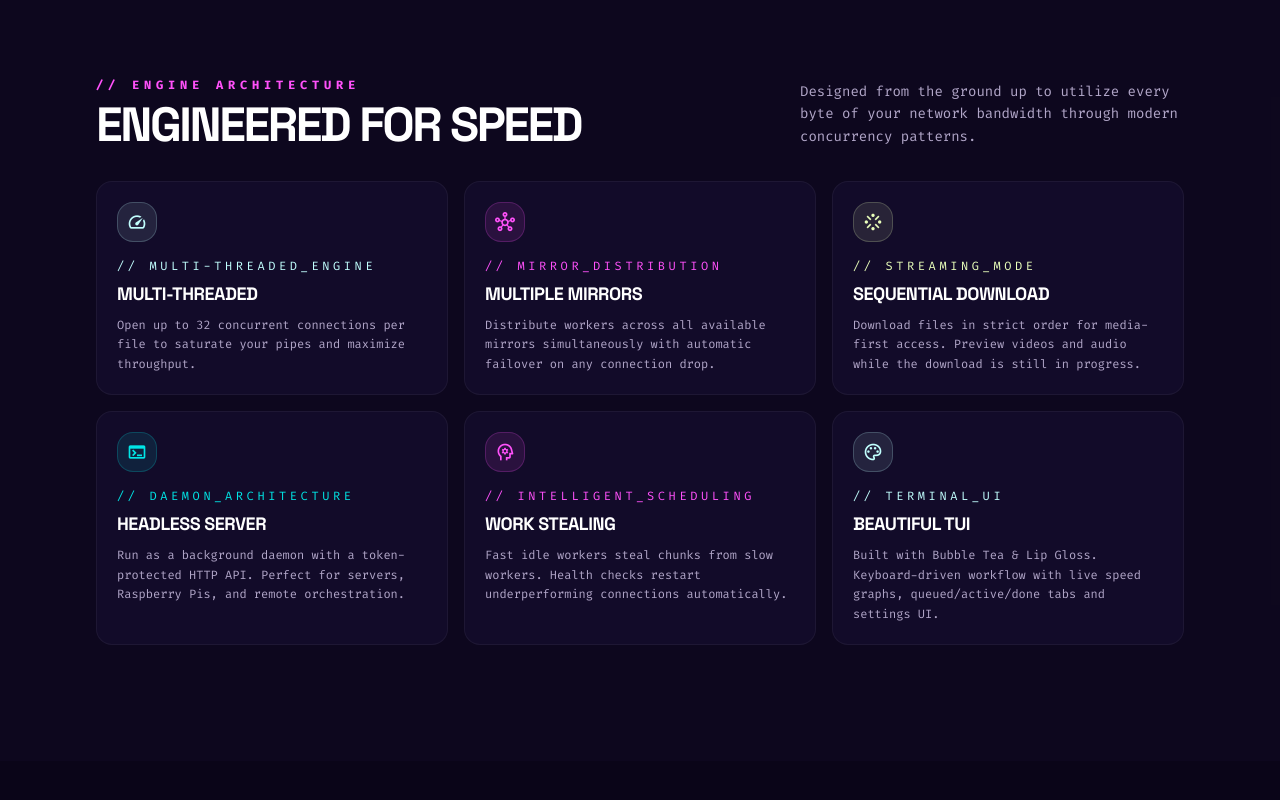
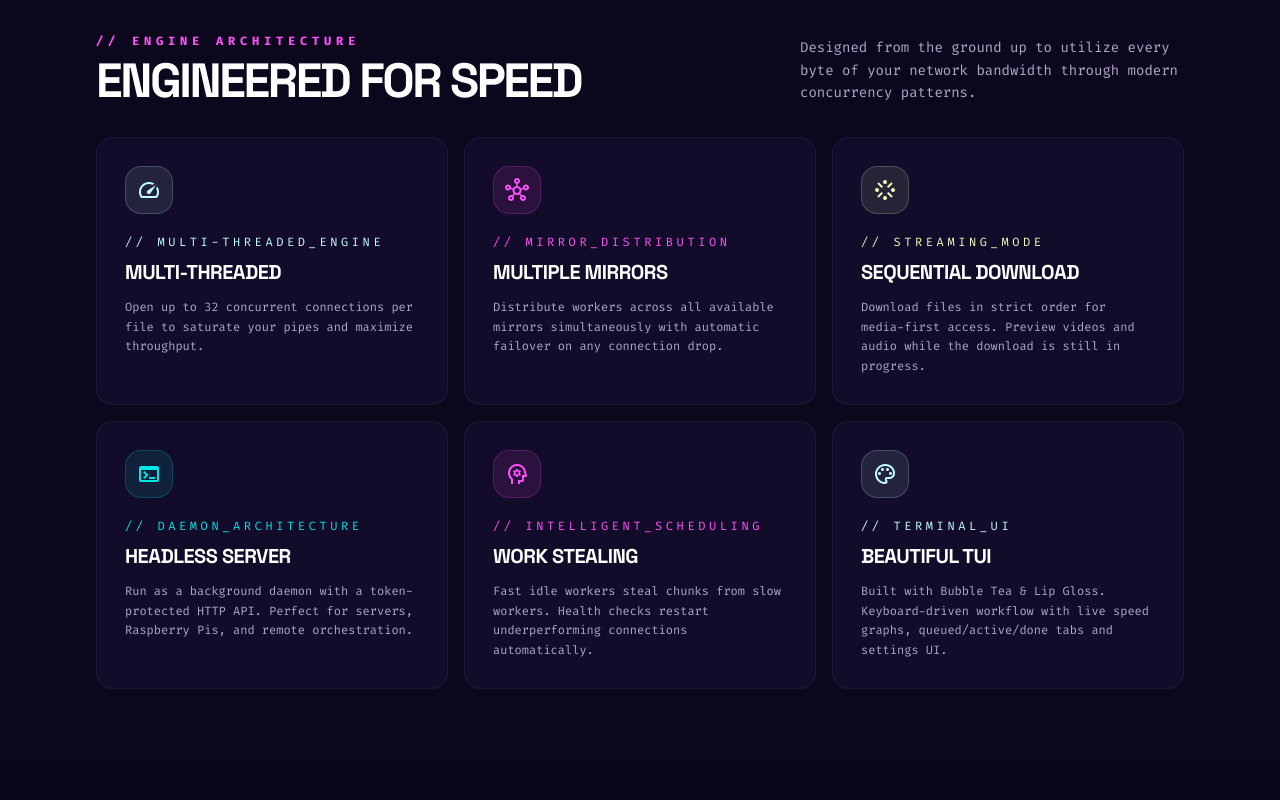
Before and after one commit to SurgeDM/surge-website, a plain HTML site: page index.html in a window 1280 px wide. Shown: the part 920-1720 px from the top of the page. Drawn offline with nearby package versions, Linux system fonts and the light colour scheme; no server answers.

Commit message:
feat: Implement an auto-glitch effect for headings and update feature card padding, icon, and text sizes.

```diff
--- a/index.html
+++ b/index.html
@@ -191,7 +191,8 @@
 
     /* ── Glitch Effect ── */
     .glitch-hover { position: relative; display: inline-block; }
-    .glitch-hover:hover {
+    .glitch-hover:hover,
+    .glitch-hover.glitching {
         animation: glitchText 0.35s steps(2) 1;
     }
     @keyframes glitchText {
@@ -410,57 +411,57 @@
     </div>
     <div class="grid md:grid-cols-2 lg:grid-cols-3 gap-4">
       <!-- Multi-threaded -->
-      <div class="bg-[#120b29] p-5 rounded-2xl border border-white/5 card-shimmer group reveal-card" style="transition-delay: 0s;">
-        <div class="w-10 h-10 bg-primary/10 rounded-xl flex items-center justify-center mb-4 border border-primary/20 group-hover:scale-110 transition-transform">
-          <span class="material-symbols-outlined text-primary text-xl">speed</span>
+      <div class="bg-[#120b29] p-7 rounded-2xl border border-white/5 card-shimmer group reveal-card" style="transition-delay: 0s;">
+        <div class="w-12 h-12 bg-primary/10 rounded-xl flex items-center justify-center mb-5 border border-primary/20 group-hover:scale-110 transition-transform">
+          <span class="material-symbols-outlined text-primary text-2xl">speed</span>
         </div>
-        <p class="font-body text-primary text-xs mb-1.5 tracking-[0.3em] uppercase">// MULTI-THREADED_ENGINE</p>
-        <h3 class="font-headline text-lg font-bold mb-2 text-white uppercase tracking-tight">Multi-Threaded</h3>
+        <p class="font-body text-primary text-xs mb-2 tracking-[0.3em] uppercase">// MULTI-THREADED_ENGINE</p>
+        <h3 class="font-headline text-xl font-bold mb-3 text-white uppercase tracking-tight">Multi-Threaded</h3>
         <p class="text-on-surface-variant text-xs font-body leading-relaxed">Open up to 32 concurrent connections per file to saturate your pipes and maximize throughput.</p>
       </div>
       <!-- Multiple Mirrors -->
-      <div class="bg-[#120b29] p-5 rounded-2xl border border-white/5 card-shimmer group reveal-card" style="transition-delay: 0.1s;">
-        <div class="w-10 h-10 bg-secondary/10 rounded-xl flex items-center justify-center mb-4 border border-secondary/20 group-hover:scale-110 transition-transform">
-          <span class="material-symbols-outlined text-secondary text-xl">hub</span>
+      <div class="bg-[#120b29] p-7 rounded-2xl border border-white/5 card-shimmer group reveal-card" style="transition-delay: 0.1s;">
+        <div class="w-12 h-12 bg-secondary/10 rounded-xl flex items-center justify-center mb-5 border border-secondary/20 group-hover:scale-110 transition-transform">
+          <span class="material-symbols-outlined text-secondary text-2xl">hub</span>
         </div>
-        <p class="font-body text-secondary text-xs mb-1.5 tracking-[0.3em] uppercase">// MIRROR_DISTRIBUTION</p>
-        <h3 class="font-headline text-lg font-bold mb-2 text-white uppercase tracking-tight">Multiple Mirrors</h3>
+        <p class="font-body text-secondary text-xs mb-2 tracking-[0.3em] uppercase">// MIRROR_DISTRIBUTION</p>
+        <h3 class="font-headline text-xl font-bold mb-3 text-white uppercase tracking-tight">Multiple Mirrors</h3>
         <p class="text-on-surface-variant text-xs font-body leading-relaxed">Distribute workers across all available mirrors simultaneously with automatic failover on any connection drop.</p>
       </div>
       <!-- Sequential Download -->
-      <div class="bg-[#120b29] p-5 rounded-2xl border border-white/5 card-shimmer group reveal-card" style="transition-delay: 0.2s;">
-        <div class="w-10 h-10 bg-tertiary/10 rounded-xl flex items-center justify-center mb-4 border border-tertiary/20 group-hover:scale-110 transition-transform">
-          <span class="material-symbols-outlined text-tertiary text-xl">stream</span>
+      <div class="bg-[#120b29] p-7 rounded-2xl border border-white/5 card-shimmer group reveal-card" style="transition-delay: 0.2s;">
+        <div class="w-12 h-12 bg-tertiary/10 rounded-xl flex items-center justify-center mb-5 border border-tertiary/20 group-hover:scale-110 transition-transform">
+          <span class="material-symbols-outlined text-tertiary text-2xl">stream</span>
         </div>
-        <p class="font-body text-tertiary text-xs mb-1.5 tracking-[0.3em] uppercase">// STREAMING_MODE</p>
-        <h3 class="font-headline text-lg font-bold mb-2 text-white uppercase tracking-tight">Sequential Download</h3>
+        <p class="font-body text-tertiary text-xs mb-2 tracking-[0.3em] uppercase">// STREAMING_MODE</p>
+        <h3 class="font-headline text-xl font-bold mb-3 text-white uppercase tracking-tight">Sequential Download</h3>
         <p class="text-on-surface-variant text-xs font-body leading-relaxed">Download files in strict order for media-first access. Preview videos and audio while the download is still in progress.</p>
       </div>
       <!-- Headless Server -->
-      <div class="bg-[#120b29] p-5 rounded-2xl border border-white/5 card-shimmer group reveal-card" style="transition-delay: 0.3s;">
-        <div class="w-10 h-10 bg-primary-dim/10 rounded-xl flex items-center justify-center mb-4 border border-primary-dim/20 group-hover:scale-110 transition-transform">
-          <span class="material-symbols-outlined text-primary-dim text-xl">terminal</span>
+      <div class="bg-[#120b29] p-7 rounded-2xl border border-white/5 card-shimmer group reveal-card" style="transition-delay: 0.3s;">
+        <div class="w-12 h-12 bg-primary-dim/10 rounded-xl flex items-center justify-center mb-5 border border-primary-dim/20 group-hover:scale-110 transition-transform">
+          <span class="material-symbols-outlined text-primary-dim text-2xl">terminal</span>
         </div>
-        <p class="font-body text-primary-dim text-xs mb-1.5 tracking-[0.3em] uppercase">// DAEMON_ARCHITECTURE</p>
-        <h3 class="font-headline text-lg font-bold mb-2 text-white uppercase tracking-tight">Headless Server</h3>
+        <p class="font-body text-primary-dim text-xs mb-2 tracking-[0.3em] uppercase">// DAEMON_ARCHITECTURE</p>
+        <h3 class="font-headline text-xl font-bold mb-3 text-white uppercase tracking-tight">Headless Server</h3>
         <p class="text-on-surface-variant text-xs font-body leading-relaxed">Run as a background daemon with a token-protected HTTP API. Perfect for servers, Raspberry Pis, and remote orchestration.</p>
       </div>
       <!-- Work Stealing -->
-      <div class="bg-[#120b29] p-5 rounded-2xl border border-white/5 card-shimmer group reveal-card" style="transition-delay: 0.4s;">
-        <div class="w-10 h-10 bg-secondary/10 rounded-xl flex items-center justify-center mb-4 border border-secondary/20 group-hover:scale-110 transition-transform">
-          <span class="material-symbols-outlined text-secondary text-xl">psychology</span>
+      <div class="bg-[#120b29] p-7 rounded-2xl border border-white/5 card-shimmer group reveal-card" style="transition-delay: 0.4s;">
+        <div class="w-12 h-12 bg-secondary/10 rounded-xl flex items-center justify-center mb-5 border border-secondary/20 group-hover:scale-110 transition-transform">
+          <span class="material-symbols-outlined text-secondary text-2xl">psychology</span>
         </div>
-        <p class="font-body text-secondary text-xs mb-1.5 tracking-[0.3em] uppercase">// INTELLIGENT_SCHEDULING</p>
-        <h3 class="font-headline text-lg font-bold mb-2 text-white uppercase tracking-tight">Work Stealing</h3>
+        <p class="font-body text-secondary text-xs mb-2 tracking-[0.3em] uppercase">// INTELLIGENT_SCHEDULING</p>
+        <h3 class="font-headline text-xl font-bold mb-3 text-white uppercase tracking-tight">Work Stealing</h3>
         <p class="text-on-surface-variant text-xs font-body leading-relaxed">Fast idle workers steal chunks from slow workers. Health checks restart underperforming connections automatically.</p>
       </div>
       <!-- Beautiful TUI -->
-      <div class="bg-[#120b29] p-5 rounded-2xl border border-white/5 card-shimmer group reveal-card" style="transition-delay: 0.5s;">
-        <div class="w-10 h-10 bg-primary/10 rounded-xl flex items-center justify-center mb-4 border border-primary/20 group-hover:scale-110 transition-transform">
-          <span class="material-symbols-outlined text-primary text-xl">palette</span>
+      <div class="bg-[#120b29] p-7 rounded-2xl border border-white/5 card-shimmer group reveal-card" style="transition-delay: 0.5s;">
+        <div class="w-12 h-12 bg-primary/10 rounded-xl flex items-center justify-center mb-5 border border-primary/20 group-hover:scale-110 transition-transform">
+          <span class="material-symbols-outlined text-primary text-2xl">palette</span>
         </div>
-        <p class="font-body text-primary text-xs mb-1.5 tracking-[0.3em] uppercase">// TERMINAL_UI</p>
-        <h3 class="font-headline text-lg font-bold mb-2 text-white uppercase tracking-tight">Beautiful TUI</h3>
+        <p class="font-body text-primary text-xs mb-2 tracking-[0.3em] uppercase">// TERMINAL_UI</p>
+        <h3 class="font-headline text-xl font-bold mb-3 text-white uppercase tracking-tight">Beautiful TUI</h3>
         <p class="text-on-surface-variant text-xs font-body leading-relaxed">Built with Bubble Tea &amp; Lip Gloss. Keyboard-driven workflow with live speed graphs, queued/active/done tabs and settings UI.</p>
       </div>
     </div>
@@ -546,7 +547,7 @@
 <section id="downloads" class="snap-section py-24 px-8 lg:px-24 bg-surface-container-low/30">
   <div class="max-w-7xl mx-auto">
     <div class="text-center mb-24">
-      <p class="font-body text-tertiary text-sm mb-4 tracking-[0.4em] uppercase font-bold">// Production Ready</p>
+
       <h2 class="font-headline text-5xl md:text-7xl font-black text-white mb-6 uppercase tracking-tighter glitch-hover">INITIATE DOWNLOAD</h2>
       <p class="text-on-surface-variant font-body max-w-2xl mx-auto text-lg">Select your platform to inject the Surge core binary into your local environment.</p>
     </div>
@@ -830,6 +831,21 @@
     }, { threshold: 0.25 });
     benchObs.observe(benchSection);
   }
+
+  // ── Auto-glitch headings ──
+  const glitchEls = Array.from(document.querySelectorAll('.glitch-hover'));
+  if (glitchEls.length) {
+    function triggerRandomGlitch() {
+      const el = glitchEls[Math.floor(Math.random() * glitchEls.length)];
+      el.classList.remove('glitching');
+      void el.offsetWidth; // reflow to restart animation
+      el.classList.add('glitching');
+      el.addEventListener('animationend', () => el.classList.remove('glitching'), { once: true });
+      // Schedule next glitch in 3–7 seconds
+      setTimeout(triggerRandomGlitch, 3000 + Math.random() * 4000);
+    }
+    setTimeout(triggerRandomGlitch, 2000 + Math.random() * 2000);
+  }
 })();
 </script>
 </body>
```
